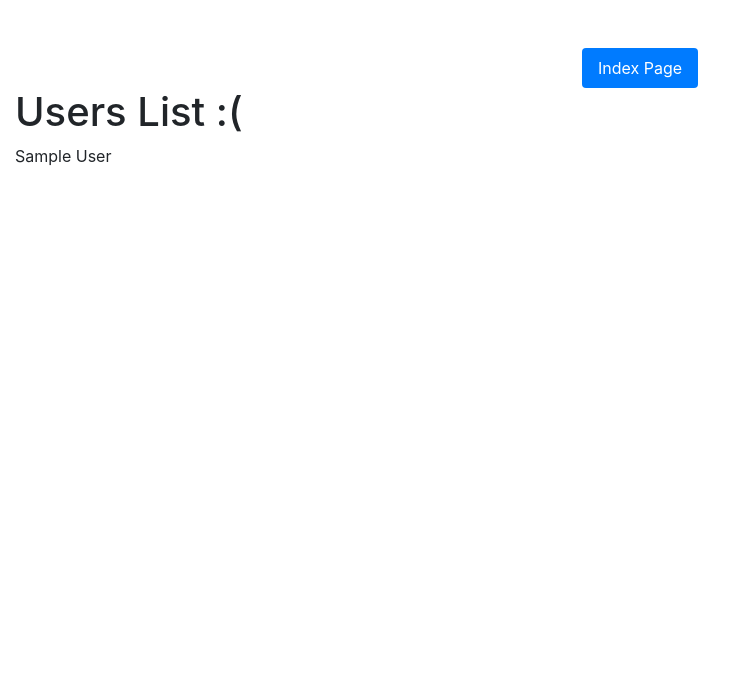
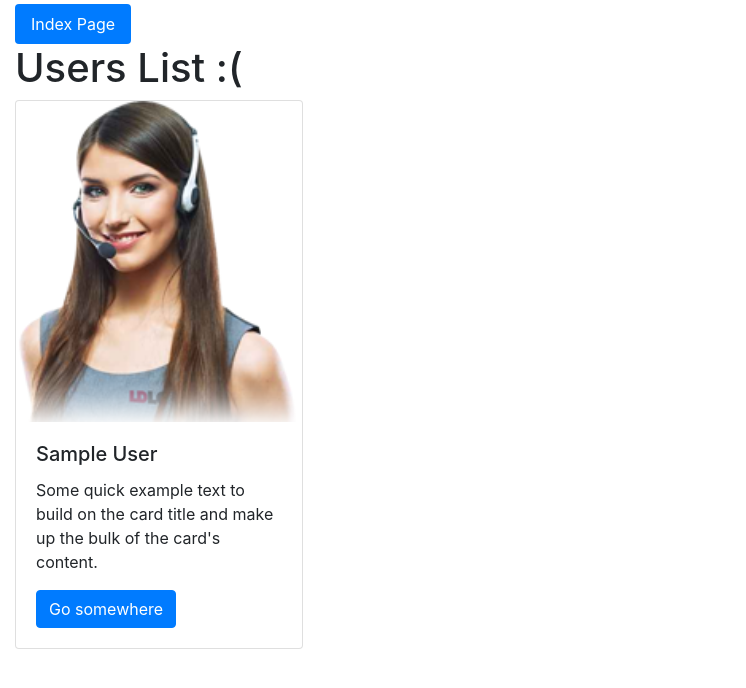
Before and after one commit to M3taroid/lazy-loading-infinite-scroll, a PHP site: page / in a window 1280 px wide. Shown: the top 688 px of the page, without its empty margins (0-746 px from the left). Run offline with PHP 8.4, Linux system fonts and the light colour scheme; tables that the repository leaves empty or names only in its code hold one stand-in row (values such as "Sample post").

Commit message:
Infinite Scroll

```diff
--- a/index.php
+++ b/index.php
@@ -9,7 +9,34 @@ catch(PDOException $e){
   echo "Erreur : " . $e->getMessage(); die();
 }
 
-$users = $conn->query("SELECT * FROM users");
+
+if (isset($_GET['p']) AND $_GET['p'] != '') {
+	$start = intval($_GET['p']);
+	$users = $conn->query("SELECT * FROM users limit $start, 2");
+	$html = "";
+
+	foreach ($users as $user) {
+		$html .= "
+					<div class='card mt-2' style='width: 18rem;''>
+					  <img class='card-img-top' src='img.png' alt='Card image cap'>
+					  <div class='card-body'>
+					    <h5 class='card-title'>". $user['name'] ."</h5>
+					    <p class='card-text'>Some quick example text to build on the card title and make up the bulk of the card's content.</p>
+					    <a href='#'' class='btn btn-primary'>Go somewhere</a>
+					  </div>
+					</div>
+				";
+	}
+
+	$return = array('result' => "OK", 'html' => $html);
+    die(json_encode($return));
+
+}else{
+
+	$start = 0;
+	$users = $conn->query("SELECT * FROM users limit $start, 6");
+}
+
 
  ?>
 
@@ -23,24 +50,51 @@ $users = $conn->query("SELECT * FROM users");
 </head>
 <body>
 
-	<div class="container-fluid mt-5">
-		<nav class="nav nav-pills flex-column flex-sm-row justify-content-center">
+	<div class="container-fluid mt-1">
+		<nav class="nav nav-pills flex-column flex-sm-row ">
 		  <a class="flex-sm-fill text-sm-center nav-link active" href="#">Index Page</a>
 		</nav>
 
-		<div class="row">
-			<div class="col">
+		<div class="row ">
+			<div class=" col ">
 
 				<h1>Users List :(</h1>
 
-				<?php foreach ($users as $user): ?>
-					<div>
-						<?= $user['name'] ?>
-					</div>
-				<?php endforeach ?>
+				<div id="block"></div>
+
+
 			</div>
 		</div>
 	</div>
 
+
+	<script src="https://code.jquery.com/jquery-2.2.4.min.js"
+			  integrity="sha256-BbhdlvQf/xTY9gja0Dq3HiwQF8LaCRTXxZKRutelT44="
+			  crossorigin="anonymous"></script>
+
+	<script type="text/javascript">
+
+		$(function () {
+			let p = 0;
+			const loadMore = (start) => {
+				url = 'index.php?p=' + start
+				$.get(url, function(data){
+			           if(data.result === 'OK'){
+			       			$('#block').append(data.html)
+			       			p += 5
+			       		}
+			        }, 'json');
+			}
+
+			loadMore(p)
+			$(window).scroll(function(){
+				if($(window).scrollTop() >= $(document).height() - $(window).height()){
+					loadMore(p)
+
+				}
+			})
+		})
+	</script>
+
 </body>
 </html>
```
Also changed, not shown: img.png (added).
